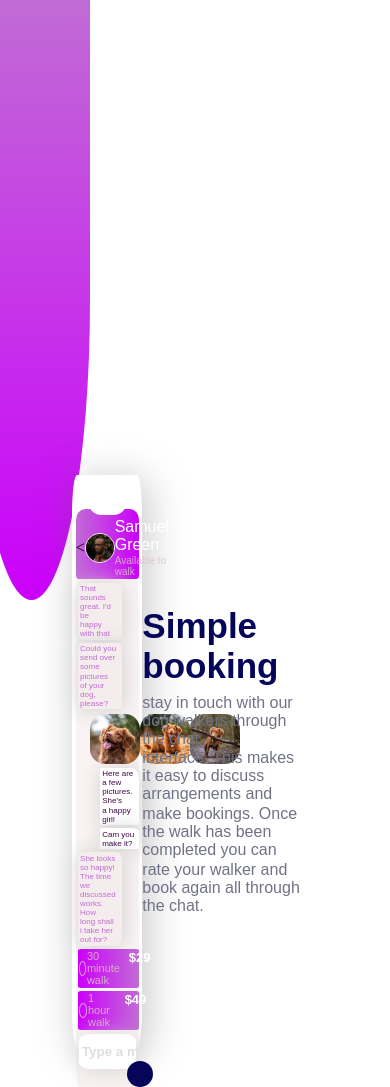
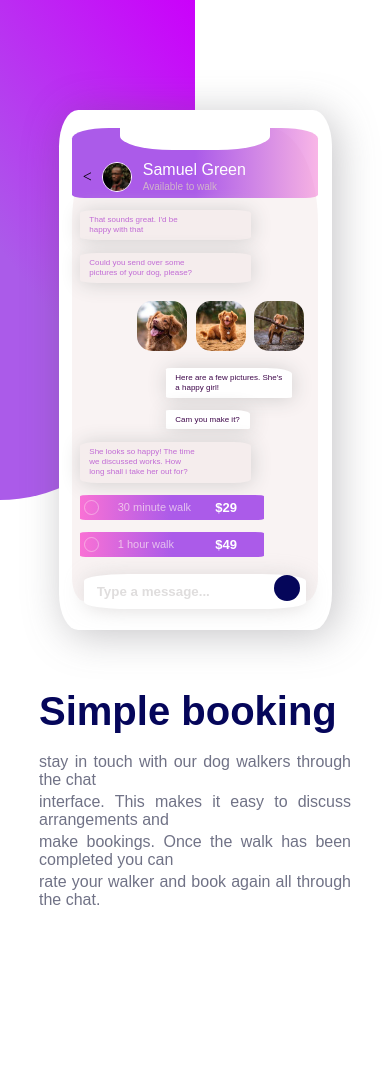
Before and after one commit to Edval6/chat-illustration, a plain HTML site: page index.html in a window 390 px wide. After the commit the page ends 913 px from the top, so only its background shows below. Drawn offline with Linux system fonts and the light colour scheme.

Commit message:
responsividade e actualizacao de cores

```diff
--- a/index.html
+++ b/index.html
@@ -101,10 +101,10 @@
 
             <div class="texto">
                 <h2>Simple booking</h2>
-                <p>stay in touch with our dog walkers through the chat</p>
-                <p>interface. This makes it easy to discuss arrangements and</p>
-                <p>make bookings. Once the walk has been completed you can</p>
-                <p>rate your walker and book again all through the chat.</p>
+                <p id="t-normal">stay in touch with our dog walkers through the chat</p>
+                <p id="t-normal">interface. This makes it easy to discuss arrangements and</p>
+                <p id="t-normal">make bookings. Once the walk has been completed you can</p>
+                <p id="t-normal">rate your walker and book again all through the chat.</p>
             </div>
 
         </main>
--- a/style.css
+++ b/style.css
@@ -6,7 +6,7 @@
     margin-left: -7%;
     border-bottom-left-radius: 50%;
     border-bottom-right-radius: 50%;
-    background: linear-gradient( #c16bd5, #cb00fb);
+    background: linear-gradient( to right top,  #ab5be9, #ab5be9, #cb00fb);
 }
 
 main{
@@ -17,8 +17,8 @@ main{
     justify-content: space-between;
     position: relative;
     z-index: 1;
-    margin-left: 18.5%;
-    margin-top: -32%;
+    margin-left: 19%;
+    margin-top: -35%;
 }
 
 .texto{
@@ -68,7 +68,7 @@ p{
     border-top-right-radius: 15%;
     border-bottom-left-radius: 5%;
     border-bottom-right-radius: 5%;
-    background: linear-gradient( to right, #c16bd5, #cb00fb);
+    background: linear-gradient( to right, #ab5be9, #ab5be9, #f58fdaa6);
 }
 
 #hears{
@@ -170,10 +170,10 @@ h3{
 }
 
 .precos{
-    min-width: 70%;
-    max-width: fit-content;
+    min-width: 75%;
+    max-width: 75%;
     padding: 2%;
-    background: linear-gradient( to left, #c16bd5, #cb00fb);
+    background: linear-gradient( to left, #ab5be9, #ab5be9, #f971d5);
     display: flex;
     flex-direction: row;
     border-radius: 5%;
@@ -182,29 +182,28 @@ h3{
 }
 
 #horas{
-    width: 70%;
+    min-width: 70%;
     display: flex;
     flex-direction: row;
-    justify-content: space-between;
     align-items: center;
 }
 
 #horas p{
+    margin-left: 15%;
     font-size: 11px;
     font-family: sans-serif;
-    color: rgba(216, 197, 197, 0.829);
+    color: rgba(253, 242, 242, 0.664);
 }
 
 #min-circulo{
     width: 15px;
     height: 15px;
-    border: solid 1px rgba(216, 197, 197, 0.829);
+    border: solid 1px rgba(253, 242, 242, 0.432);
     border-radius: 50%;
-    margin-right: 2%;
 }
 
 #preco{
-    margin-left: 15%;
+    margin-left: 5%;
 }
 
 #preco p{
@@ -212,7 +211,7 @@ h3{
     font-family: sans-serif;
     color: white;
     font-weight: 800;
-
+    padding-right: 10%;
 }
 
 input{
@@ -239,3 +238,47 @@ input{
     position: relative;
     z-index: 1;
 }
+
+/*responsividade*/
+
+@media only screen and (max-device-width: 900px) {
+
+    #objeto{
+        width: 100%;
+        height: 500px;
+        margin-left: -50%;
+    }
+
+    main{
+        width: 100%;
+        flex-direction: column;
+        margin-top: -100%;
+        margin-left: 0;
+    }
+
+    .mobile{
+        width: 70%;
+        min-height: 520px;
+        margin: auto;
+    }
+
+    #hears{
+        height: 40px;
+    }
+
+    .texto{
+        margin-top: 15%;
+        align-items: center;
+        text-align: justify;
+    }
+
+    h2{
+        width: 80%;
+        font-size: 40px;
+    }
+
+    #t-normal{
+        width: 80%;
+    }
+
+}
```
